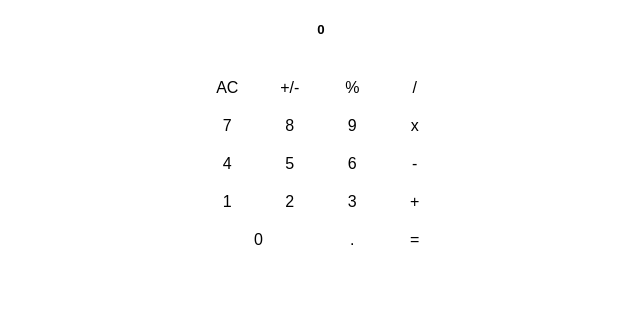
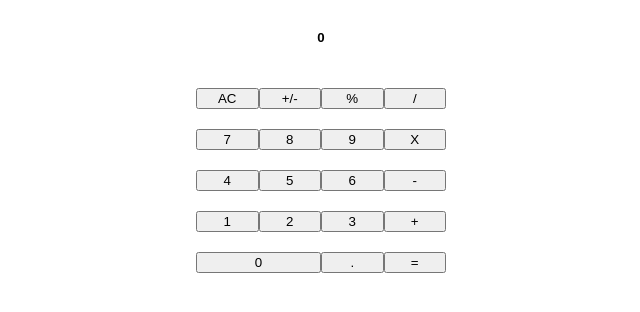
Before and after one commit to Wusinho/calculator-react-1, a React (Create React App) app: page / in a window 1280 px wide. Shown: the top 312 px of the page, without its empty margins (319-959 px from the left). Built offline with nearby package versions, Linux system fonts and the light colour scheme.

Commit message:
Add event handlers. Fix logic. Style UI. Fix linters

```diff
--- a/src/components/App.js
+++ b/src/components/App.js
@@ -2,13 +2,31 @@
 import React from 'react';
 import Display from './Display';
 import ButtonPanel from './ButtonPanel';
-import Calculate from '../logic/Calculate';
+import calculate from '../logic/Calculate';
 
-const App = () => (
-  <>
-    <Display result="0" />
-    <ButtonPanel />
-  </>
-);
+class App extends React.Component {
+  constructor(props) {
+    super(props);
+    this.state = {
+      total: null,
+      next: null,
+      operation: null,
+    };
+  }
+
+  render() {
+    const laconchadetumadre = (buttonName) => {
+      const result = calculate(this.state, buttonName);
+      this.setState({ ...result });
+    };
+    const { next, total, operation } = this.state;
+    return (
+      <div>
+        <Display result={(next && next.toString()) || (total && total.toString()) || '0'} partialOp={operation || ''} partialTotal={total || ''} partialNext={next || ''} />
+        <ButtonPanel putohijodeputa={(e) => laconchadetumadre(e)} />
+      </div>
+    );
+  }
+}
 
 export default App;
--- a/src/components/Button.js
+++ b/src/components/Button.js
@@ -1,13 +1,16 @@
 import React from 'react';
 import PropTypes from 'prop-types';
 
-const Button = (props) => {
-  const { buttonName } = props;
-  return <div>{buttonName}</div>;
+const Button = ({ buttonName, malparido }) => {
+  const handleClick = () => malparido(buttonName);
+  return (
+    <button type="button" onClick={handleClick}>{buttonName}</button>
+  );
 };
 
 Button.propTypes = {
   buttonName: PropTypes.string,
+  malparido: PropTypes.func.isRequired,
 };
 
 Button.defaultProps = {
--- a/src/components/ButtonPanel.js
+++ b/src/components/ButtonPanel.js
@@ -1,39 +1,48 @@
 import React from 'react';
+import PropTypes from 'prop-types';
 import Button from './Button';
 import '../index.css';
 
-const ButtonPanel = () => (
-  <div>
+const ButtonPanel = ({ putohijodeputa }) => {
+  const clickHandl = (buttonName) => {
+    putohijodeputa(buttonName);
+  };
+  return (
+    <>
       <div className="group">
-      <Button buttonName="AC" />
-      <Button buttonName="+/-" />
-      <Button buttonName="%" />
-      <Button buttonName="/" />
+        <Button malparido={clickHandl} buttonName="AC" />
+        <Button malparido={clickHandl} buttonName="+/-" />
+        <Button malparido={clickHandl} buttonName="%" />
+        <Button malparido={clickHandl} buttonName="/" />
       </div>
       <div className="group">
-      <Button buttonName="7" />
-      <Button buttonName="8" />
-      <Button buttonName="9" />
-      <Button buttonName="x" />
+        <Button malparido={clickHandl} buttonName="7" />
+        <Button malparido={clickHandl} buttonName="8" />
+        <Button malparido={clickHandl} buttonName="9" />
+        <Button malparido={clickHandl} buttonName="X" />
       </div>
       <div className="group">
-      <Button buttonName="4" />
-      <Button buttonName="5" />
-      <Button buttonName="6" />
-      <Button buttonName="-" />
+        <Button malparido={clickHandl} buttonName="4" />
+        <Button malparido={clickHandl} buttonName="5" />
+        <Button malparido={clickHandl} buttonName="6" />
+        <Button malparido={clickHandl} buttonName="-" />
       </div>
       <div className="group">
-      <Button buttonName="1" />
-      <Button buttonName="2" />
-      <Button buttonName="3" />
-      <Button buttonName="+" />
+        <Button malparido={clickHandl} buttonName="1" />
+        <Button malparido={clickHandl} buttonName="2" />
+        <Button malparido={clickHandl} buttonName="3" />
+        <Button malparido={clickHandl} buttonName="+" />
       </div>
       <div className="group2">
-      <Button buttonName="0" />
-      <Button buttonName="." />
-      <Button buttonName="=" />
+        <Button malparido={clickHandl} buttonName="0" />
+        <Button malparido={clickHandl} buttonName="." />
+        <Button malparido={clickHandl} buttonName="=" />
       </div>
-  </div>
+    </>
   );
+};
+ButtonPanel.propTypes = {
+  putohijodeputa: PropTypes.func.isRequired,
+};
 
 export default ButtonPanel;
--- a/src/components/Display.js
+++ b/src/components/Display.js
@@ -2,16 +2,37 @@ import React from 'react';
 import PropTypes from 'prop-types';
 
 const Display = (props) => {
-  const { result } = props;
-  return <h5>{result}</h5>;
+  const {
+    result, partialOp, partialTotal, partialNext,
+  } = props;
+
+  const partialFunction = (partialOp, partialTotal, partialNext = '') => {
+    if (partialOp !== '=') {
+      const partialShown = partialNext ? `${partialTotal} ${partialOp} ${partialNext}` : `${partialTotal} ${partialOp}`;
+      return partialShown;
+    }
+    return ' ';
+  };
+  return (
+    <div className="display">
+      <h5>{result}</h5>
+      <h5>{partialFunction(partialOp, partialTotal, partialNext)}</h5>
+    </div>
+  );
 };
 
 Display.propTypes = {
   result: PropTypes.string,
+  partialTotal: PropTypes.string,
+  partialOp: PropTypes.string,
+  partialNext: PropTypes.string,
 };
 
 Display.defaultProps = {
   result: '0',
+  partialTotal: '0',
+  partialOp: '0',
+  partialNext: null,
 };
 
 export default Display;
--- a/src/index.css
+++ b/src/index.css
@@ -18,3 +18,16 @@ body {
 .group2 {
   grid-template-columns: 2fr 1fr 1fr;
 }
+
+.display {
+  display: grid;
+  grid-template-rows: 30px 30px;
+}
+
+.display:nth-child(1) {
+  grid-row: 1/1;
+}
+
+.display:nth-child(2) {
+  grid-row: 2/2;
+}
--- a/src/logic/Calculate.js
+++ b/src/logic/Calculate.js
@@ -1,24 +1,20 @@
 /* eslint-disable no-self-assign */
 import Operate from './Operate';
 
-const Calculate = (data, buttonName) => {
+const operationButton = (data, buttonName) => {
   let { total, next, operation } = data;
-
   if (buttonName === '+/-') {
     total *= -1;
     next *= -1;
-    return data;
   }
   if (buttonName === 'AC') {
     total = null;
     next = null;
     operation = null;
-    return data;
   }
   if (buttonName === '%') {
-    if (!total) total /= 100;
-    else next /= 100;
-    return data;
+    next /= 100;
+    total /= 100;
   }
 
   if (['0', '1', '2', '3', '4', '5', '6', '7', '8', '9'].includes(buttonName)) {
@@ -35,10 +31,11 @@ const Calculate = (data, buttonName) => {
     } else {
       next += buttonName;
     }
-    return data;
   }
   if (buttonName === '.') {
-    if (!total) return '0.';
+    if (!total) {
+      total = '0.';
+    }
     if (total && operation) {
       total += '.';
     }
@@ -46,34 +43,37 @@ const Calculate = (data, buttonName) => {
       next += '.';
     }
     if (total && operation && !next) {
-      next += '0.';
+      next = '0.';
     }
-    return data;
   }
 
-  if (['+', 'x', '/', '-'].includes(buttonName)) {
-    if (!total) total = 0;
+  if (['+', 'X', '/', '-'].includes(buttonName)) {
+    if (!total) total = '0';
     if (total && !next) {
       operation = buttonName;
     }
     if (total && next && operation) {
       total = Operate(total, next, operation);
-    }
-    operation = buttonName;
-    return data;
-  }
-
-  if (buttonName === '=') {
-    if (!total && !next) return 0;
-    if (total && !next) return 0;
-    if (!operation) Operate(total, next, operation);
-    if (total && next) {
-      Operate(total, next, operation);
       next = null;
       operation = buttonName;
     }
   }
-  return data;
+
+  if (buttonName === '=') {
+    if (total && !next) {
+      total = total;
+    }
+    if (!total && !next) {
+      total = '0';
+    }
+    if (total && next && operation) {
+      total = Operate(total, next, operation);
+      next = null;
+      operation = buttonName;
+    }
+  }
+
+  return { total, next, operation };
 };
-
-export default Calculate;
+const calculate = (data, buttonName) => operationButton(data, buttonName);
+export default calculate;
--- a/src/logic/Operate.js
+++ b/src/logic/Operate.js
@@ -1,28 +1,22 @@
 import Big from 'big.js';
 
-const Operate = (input1, input2, operation) => {
-  const inpt1 = Big(input1);
-  const inpt2 = Big(input2);
+const Operate = (numberOne, numberTwo, operation) => {
+  const num1 = Big(numberOne);
+  const num2 = Big(numberTwo);
 
-  if (operation === '+') {
-    return inpt1.plus(inpt2).toString();
+  if (operation === '/') {
+    return numberTwo !== '0' ? num1.div(num2) : 'No divisin by zero';
+  } if (operation === 'X') {
+    return num1.times(num2);
+  } if (operation === '+') {
+    return num1.plus(num2);
+  } if (operation === '-') {
+    return num1.minus(num2);
   }
-  if (operation === '-') {
-    return inpt1.minus(inpt2).toString();
+  if (operation === '=') {
+    return num2;
   }
-  if (operation === 'x') {
-    return inpt1.times(inpt2).toString();
-  }
-  if (operation === '/') {
-    if (inpt2.toString === '0') {
-      return "Can't divide by 0";
-    }
-    return inpt1.div(inpt2).toString();
-  }
-  if (operation === '%') {
-    return inpt1.mod(inpt2).toString();
-  }
-  return 'Error: Invalid operation';
+  return 'not valid operation';
 };
 
 export default Operate;
```
Lines whose indentation alone changed are shown as unchanged.
